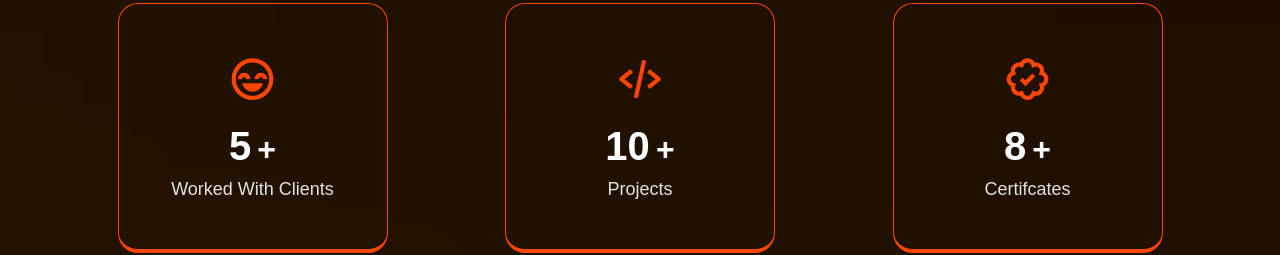
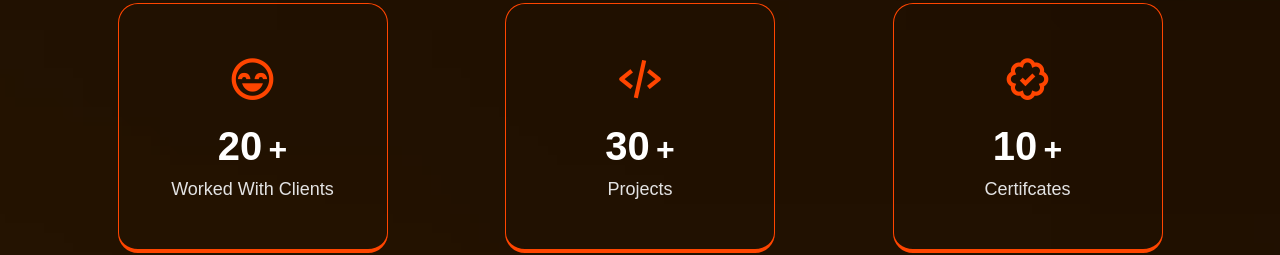
Before and after one commit to mohsinanjum111/Portfolio_Mohsin, a plain HTML site: page index.html in a window 1280 px wide. Shown: the part 1520-1775 px from the top of the page. Drawn offline with nearby package versions, Linux system fonts and the light colour scheme.

Commit message:
Update index.html

```diff
--- a/index.html
+++ b/index.html
@@ -87,7 +87,7 @@
                     <div class="container">
                         <i class='bx bx-happy-beaming'></i>
                         <div>
-                            <span class="num" data-val = "05">00</span>
+                            <span class="num" data-val = "20">00</span>
                             <span class="plus">+</span>
                         </div>
                         <span class="text">Worked With Clients</span>
@@ -96,7 +96,7 @@
                     <div class="container">
                         <i class='bx bx-code-alt' ></i>
                         <div>
-                            <span class="num" data-val = "10">00</span>
+                            <span class="num" data-val = "30">00</span>
                             <span class="plus">+</span>
                         </div>
                         <span class="text">Projects</span>
@@ -105,7 +105,7 @@
                     <div class="container">
                         <i class='bx bx-badge-check' ></i>
                         <div>
-                            <span class="num" data-val="08">00</span>
+                            <span class="num" data-val="10">00</span>
                             <span class="plus">+</span>
                         </div>
                         <span class="text">Certifcates</span>
```
